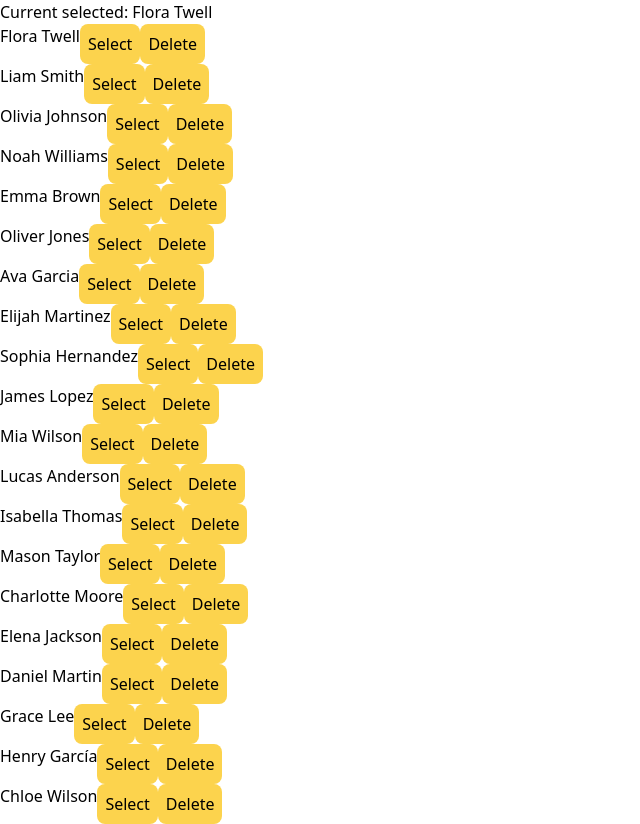
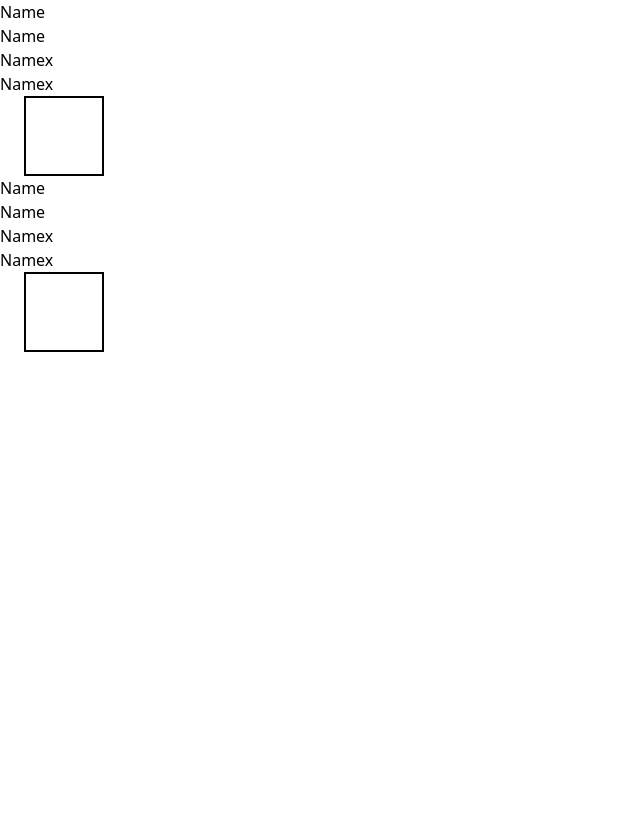
Before and after one commit to deethesaint/100-days-of-Angular, an Angular app: page / in a window 1280 px wide. Shown: the whole page, without its empty margins (0-640 px from the left). After the commit the page ends 800 px from the top, so only its background shows below. Built offline with nearby package versions, Linux system fonts and the light colour scheme.

Commit message:
custom 2ways binding

```diff
--- a/src/app/app.component.html
+++ b/src/app/app.component.html
@@ -1,3 +1,7 @@
 <ng-container>
-  <app-authors></app-authors>
+  <app-twoways-binding [checked]="isChecked" (checkedChange)="isChecked = !isChecked"></app-twoways-binding>
 </ng-container>
+
+<ng-container>
+  <app-twoways-binding [(checked)]="isChecked"></app-twoways-binding>
+</ng-container>
--- a/src/app/app.component.ts
+++ b/src/app/app.component.ts
@@ -7,4 +7,5 @@ import { Component } from '@angular/core';
 })
 export class AppComponent {
   title = '101days';
+  isChecked = false;
 }
--- a/src/app/authors/authors.component.ts
+++ b/src/app/authors/authors.component.ts
@@ -17,7 +17,7 @@ export class AuthorsComponent {
 
     if (deletedAuthor === this.currentAuthor) {
       if (this.authors.length === 1) {
-        this.currentAuthor = {id: 0, firstName: '', email:'', lastName: '', gender: '', ipAddress: ''};
+        this.currentAuthor = {id: 0, firstName: '', email: '', lastName: '', gender: '', ipAddress: ''};
       } else {
         this.currentAuthor = this.authors[0]
       }
--- /dev/null
+++ b/src/app/twoways-binding/twoways-binding.component.html
@@ -0,0 +1,10 @@
+<p> {{ name }} </p>
+<input type="text" [(ngModel)]="name">
+
+<br>
+<p> {{ namex }} </p>
+<input type="text" [ngModel]="namex" (ngModelChange)="namex = $event">
+<br>
+<div class="w-20 h-20 mx-6 border-2 border-black" [class.bg-red-500]="checked" (click)="checkedChange.emit(!checked)">
+
+</div>
--- /dev/null
+++ b/src/app/twoways-binding/twoways-binding.component.ts
@@ -0,0 +1,14 @@
+import { Component, EventEmitter, Input, Output } from '@angular/core';
+
+@Component({
+  selector: 'app-twoways-binding',
+  templateUrl: './twoways-binding.component.html',
+  styleUrl: './twoways-binding.component.css'
+})
+export class TwowaysBindingComponent {
+  name='Name'
+  namex='Namex'
+
+  @Input() checked!: boolean;
+  @Output() checkedChange = new EventEmitter<boolean>();
+}
```
Also changed, not shown: src/app/app.module.ts (+6 -2 lines), src/app/twoways-binding/twoways-binding.component.css (added), 1 other file (tests, documents, lock files or other folders).
